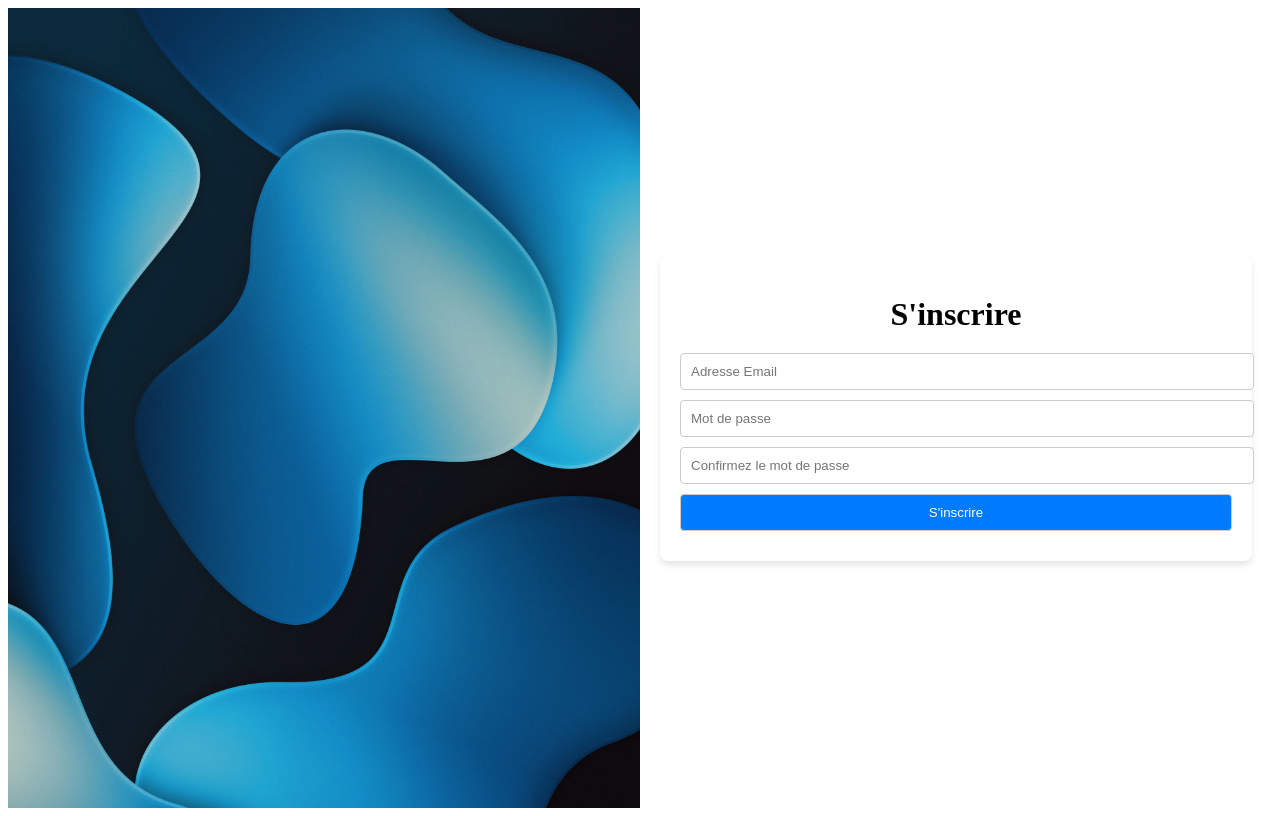
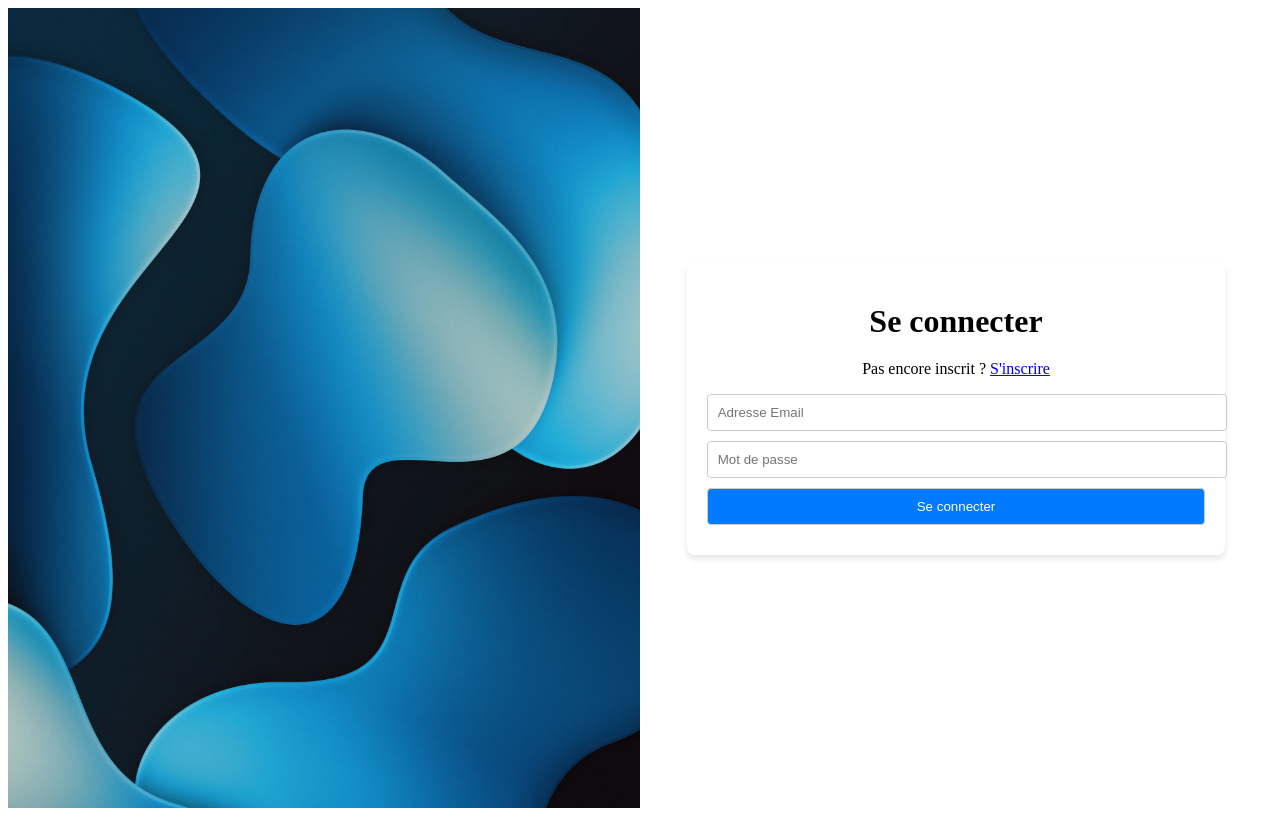
Before and after one commit to dvdfe/APP-CRUD-MERN, a React (Create React App) app in the folder frontend/: page /auth in a window 1280 px wide. Built offline with nearby package versions, Linux system fonts and the light colour scheme; the HTML template or start-up script is replaced by a standard one.

Commit message:
creation de routes pour le frontend, je vais faire une refonte du formulaire inscription/connexion

```diff
--- a/frontend/package.json
+++ b/frontend/package.json
@@ -10,6 +10,7 @@
     "axios": "^1.4.0",
     "react": "^18.2.0",
     "react-dom": "^18.2.0",
+    "react-router-dom": "^6.15.0",
     "react-scripts": "5.0.1",
     "sass": "^1.66.1",
     "web-vitals": "^2.1.4"
--- a/frontend/src/App.js
+++ b/frontend/src/App.js
@@ -1,9 +1,10 @@
+import Routes from "./components/Routes/index"
 import LoginPage from "./pages/LoginPage";
 
 function App() {
   return (
     <div>
-      <LoginPage/>
+      <Routes/>
     </div>
   );
 }
--- a/frontend/src/components/Login.js
+++ b/frontend/src/components/Login.js
@@ -1,13 +1,43 @@
-import React from "react";
-import "../styles/components/_login.scss"
+import axios from "axios";
+import React, { useState } from "react";
+import { Link } from "react-router-dom";
+import "../styles/components/_login.scss";
 
 const Login = () => {
+  const [email, setEmail] = useState("");
+  const [password, setPassword] = useState("");
+  const [errorMessage, setErrorMessage] = useState("");
+
+  const handleSubmit = async (e) => {
+    e.preventDefault();
+    try {
+      const response = await axios.post("http://localhost:3000/auth/login", {
+        email,
+        password,
+      });
+    } catch (error) {
+      setErrorMessage(error.response.data.message);
+    }
+  };
+
   return (
     <div className="login-container">
-      <form className="login-form">
+      <form className="login-form" onSubmit={handleSubmit}>
         <h1>Se connecter</h1>
-        <input type="email" placeholder="Adresse Email" />
-        <input type="password" placeholder="Mot de passe" />
+        <p>Pas encore inscrit ? <Link to="/signup">S'inscrire</Link></p>
+        <input
+          type="email"
+          placeholder="Adresse Email"
+          value={email}
+          onChange={(e) => setEmail(e.target.value)}
+        />
+        <input
+          type="password"
+          placeholder="Mot de passe"
+          value={password}
+          onChange={(e) => setPassword(e.target.value)}
+        />
+        {errorMessage && <div style={{ color: "red", paddingBottom: "5px" }}>{errorMessage}</div>}
         <input type="submit" value="Se connecter" />
       </form>
     </div>
--- /dev/null
+++ b/frontend/src/components/Routes/index.js
@@ -0,0 +1,20 @@
+import React from "react";
+import { BrowserRouter as Router, Route, Routes, Navigate } from "react-router-dom";
+import LoginPage from "../../pages/LoginPage";
+import Home from "../../pages/Home";
+import Profil from "../../pages/Profil";
+
+const index = () => {
+  return (
+    <Router>
+      <Routes>
+        <Route path="/auth" element={<LoginPage />} />
+        <Route path="/" element={<Home />} />
+        <Route path="/profil" element={<Profil />} />
+        <Route path="*" element={<Navigate to="/" />} />
+      </Routes>
+    </Router>
+  );
+};
+
+export default index;
--- /dev/null
+++ b/frontend/src/pages/Home.js
@@ -0,0 +1,11 @@
+import React from 'react';
+
+const Home = () => {
+    return (
+        <div>
+            Page principale
+        </div>
+    );
+};
+
+export default Home;
--- a/frontend/src/pages/LoginPage.js
+++ b/frontend/src/pages/LoginPage.js
@@ -1,18 +1,22 @@
-import React from "react";
+import React, {useState} from "react";
+import {Link} from "react-router-dom"
 import "../styles/components/_loginPage.scss";
 import loginImage from "../assets/loginImage.webp";
 import Login from "../components/Login";
-import axios from "axios";
 import Signup from "../components/Signup";
 
 const LoginPage = () => {
+  const [showSignup, setShowSignup] = useState(false);
+
   return (
     <div className="login-page-container">
       <div className="image-container" style={{ backgroundImage: `url(${loginImage})` }}>
       </div>
       <div className="login-form-container">
-        {/* <Login /> */}
-        <Signup/>
+        {/* <Signup/> */}
+        <Login/>
+        {/* {showSignup ? <Signup /> : <Login />}
+        <p>Vous n'avez pas de compte ? <Link to="#" onClick={() => setShowSignup(!showSignup)}>S'inscrire</Link></p> */}
       </div>
     </div>
   );
--- /dev/null
+++ b/frontend/src/pages/Profil.js
@@ -0,0 +1,11 @@
+import React from 'react';
+
+const Profil = () => {
+    return (
+        <div>
+            C'est le profil utilisateur
+        </div>
+    );
+};
+
+export default Profil;
```
Also changed, not shown: 1 other file (tests, documents, lock files or other folders).
